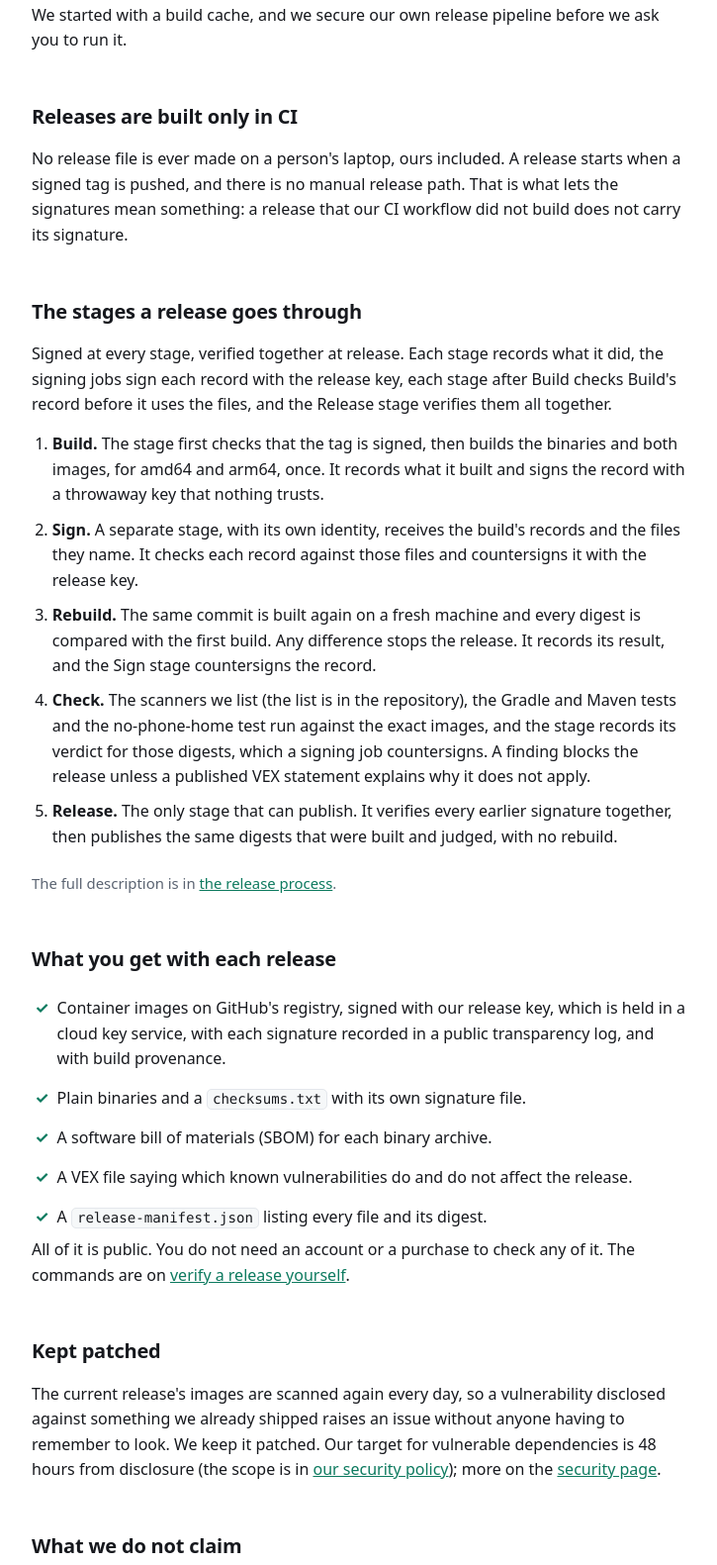
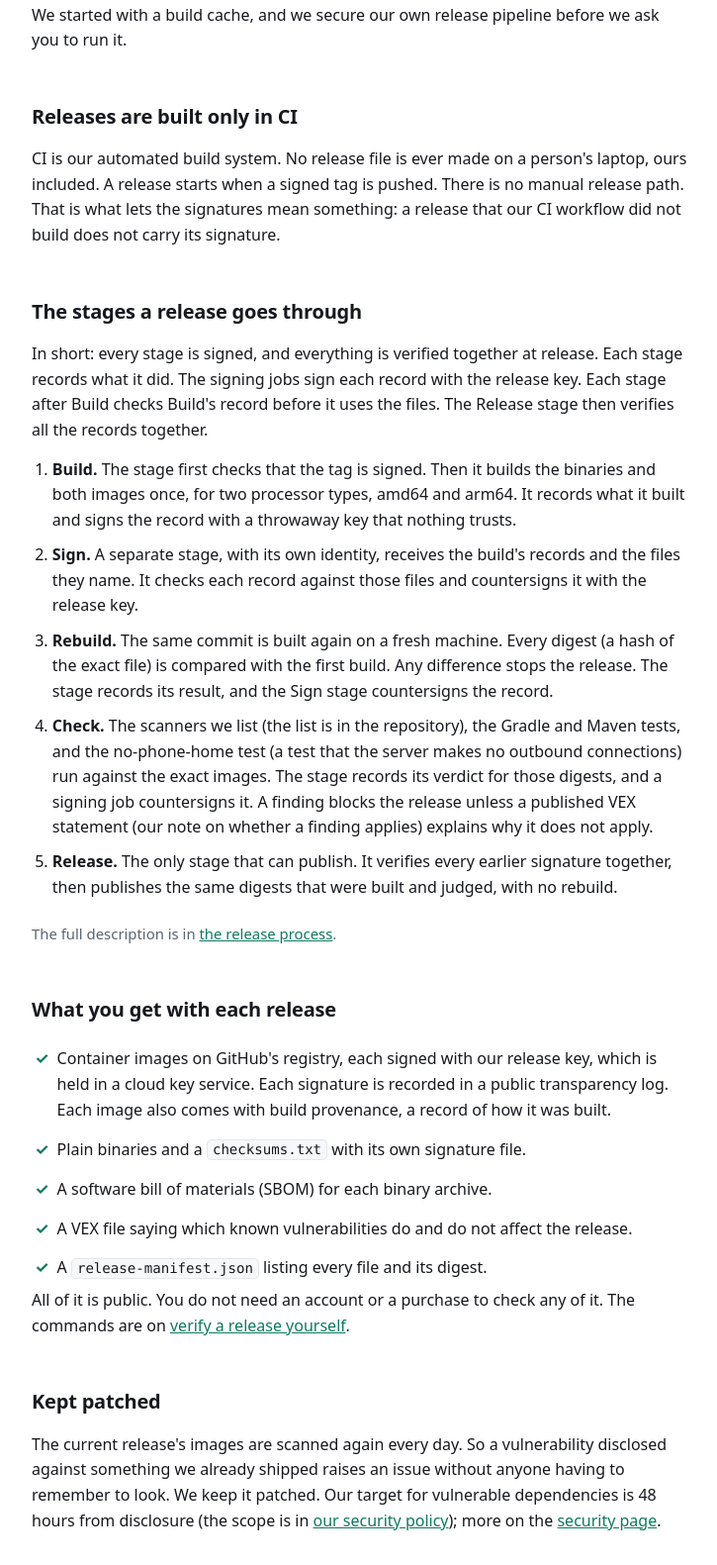
Before and after one commit to fosterstack/www, a plain HTML site: page how-we-build/index.html in a window 1280 px wide. Shown: the part 299-1880 px from the top of the page at 99% size, without its empty margins (276-1001 px from the left). Drawn offline with Linux system fonts and the light colour scheme.

Commit message:
How we build: plain-language pass

```diff
--- a/how-we-build/index.html
+++ b/how-we-build/index.html
@@ -101,22 +101,22 @@
   <p>We started with a build cache, and we secure our own release pipeline before we ask you to run it.</p>
 
   <h2>Releases are built only in CI</h2>
-  <p>No release file is ever made on a person's laptop, ours included. A release starts when a signed tag is pushed, and there is no manual release path. That is what lets the signatures mean something: a release that our CI workflow did not build does not carry its signature.</p>
+  <p>CI is our automated build system. No release file is ever made on a person's laptop, ours included. A release starts when a signed tag is pushed. There is no manual release path. That is what lets the signatures mean something: a release that our CI workflow did not build does not carry its signature.</p>
 
   <h2>The stages a release goes through</h2>
-  <p>Signed at every stage, verified together at release. Each stage records what it did, the signing jobs sign each record with the release key, each stage after Build checks Build's record before it uses the files, and the Release stage verifies them all together.</p>
+  <p>In short: every stage is signed, and everything is verified together at release. Each stage records what it did. The signing jobs sign each record with the release key. Each stage after Build checks Build's record before it uses the files. The Release stage then verifies all the records together.</p>
   <ol class="steps">
-    <li><strong>Build.</strong> The stage first checks that the tag is signed, then builds the binaries and both images, for amd64 and arm64, once. It records what it built and signs the record with a throwaway key that nothing trusts.</li>
+    <li><strong>Build.</strong> The stage first checks that the tag is signed. Then it builds the binaries and both images once, for two processor types, amd64 and arm64. It records what it built and signs the record with a throwaway key that nothing trusts.</li>
     <li><strong>Sign.</strong> A separate stage, with its own identity, receives the build's records and the files they name. It checks each record against those files and countersigns it with the release key.</li>
-    <li><strong>Rebuild.</strong> The same commit is built again on a fresh machine and every digest is compared with the first build. Any difference stops the release. It records its result, and the Sign stage countersigns the record.</li>
-    <li><strong>Check.</strong> The scanners we list (the list is in the repository), the Gradle and Maven tests and the no-phone-home test run against the exact images, and the stage records its verdict for those digests, which a signing job countersigns. A finding blocks the release unless a published VEX statement explains why it does not apply.</li>
+    <li><strong>Rebuild.</strong> The same commit is built again on a fresh machine. Every digest (a hash of the exact file) is compared with the first build. Any difference stops the release. The stage records its result, and the Sign stage countersigns the record.</li>
+    <li><strong>Check.</strong> The scanners we list (the list is in the repository), the Gradle and Maven tests, and the no-phone-home test (a test that the server makes no outbound connections) run against the exact images. The stage records its verdict for those digests, and a signing job countersigns it. A finding blocks the release unless a published VEX statement (our note on whether a finding applies) explains why it does not apply.</li>
     <li><strong>Release.</strong> The only stage that can publish. It verifies every earlier signature together, then publishes the same digests that were built and judged, with no rebuild.</li>
   </ol>
   <p class="muted-note">The full description is in <a href="https://github.com/fosterstack/cache/blob/main/RELEASING.md">the release process</a>.</p>
 
   <h2>What you get with each release</h2>
   <ul class="trust">
-    <li>Container images on GitHub's registry, signed with our release key, which is held in a cloud key service, with each signature recorded in a public transparency log, and with build provenance.</li>
+    <li>Container images on GitHub's registry, each signed with our release key, which is held in a cloud key service. Each signature is recorded in a public transparency log. Each image also comes with build provenance, a record of how it was built.</li>
     <li>Plain binaries and a <code>checksums.txt</code> with its own signature file.</li>
     <li>A software bill of materials (SBOM) for each binary archive.</li>
     <li>A VEX file saying which known vulnerabilities do and do not affect the release.</li>
@@ -125,7 +125,7 @@
   <p>All of it is public. You do not need an account or a purchase to check any of it. The commands are on <a href="/verify-a-release/">verify a release yourself</a>.</p>
 
   <h2>Kept patched</h2>
-  <p>The current release's images are scanned again every day, so a vulnerability disclosed against something we already shipped raises an issue without anyone having to remember to look. We keep it patched. Our target for vulnerable dependencies is 48 hours from disclosure (the scope is in <a href="https://github.com/fosterstack/cache/blob/main/SECURITY.md">our security policy</a>); more on the <a href="/security/">security page</a>.</p>
+  <p>The current release's images are scanned again every day. So a vulnerability disclosed against something we already shipped raises an issue without anyone having to remember to look. We keep it patched. Our target for vulnerable dependencies is 48 hours from disclosure (the scope is in <a href="https://github.com/fosterstack/cache/blob/main/SECURITY.md">our security policy</a>); more on the <a href="/security/">security page</a>.</p>
 
   <h2>What we do not claim</h2>
   <ul class="trust">
```
